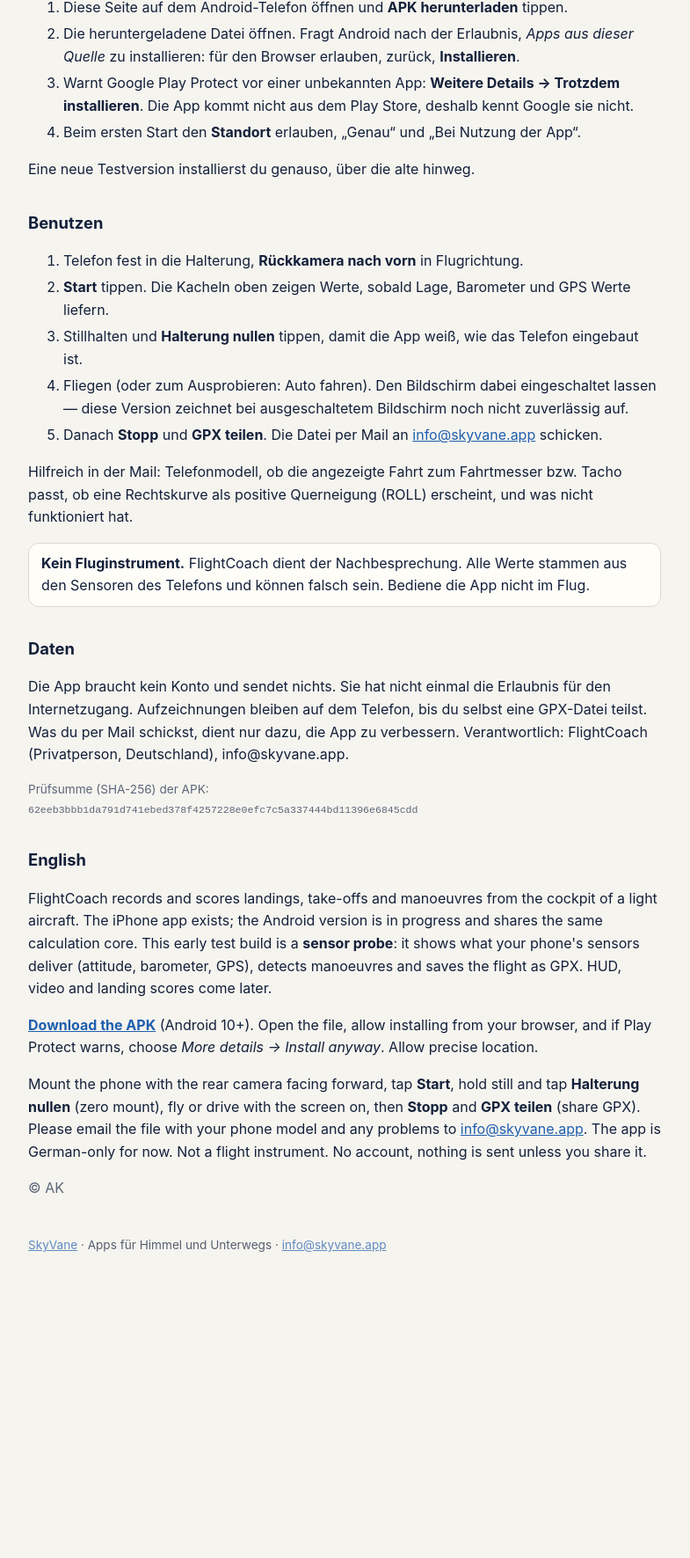
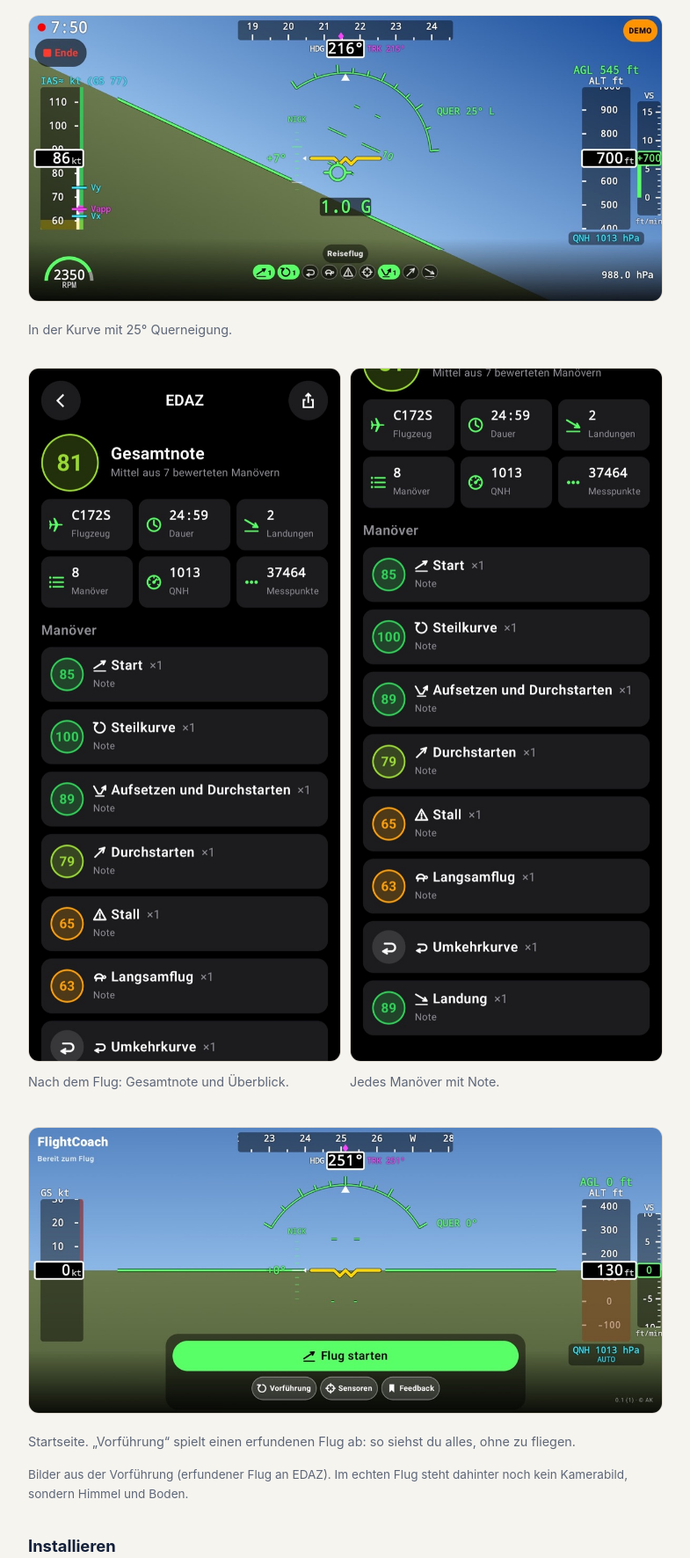
Before and after one commit to SkyVaneApp/skyvaneapp.github.io, a plain HTML site: page docs/flightcoach-android-jb4tvi1f3t/index.html in a window 1280 px wide. Shown: the part 1029-2800 px from the top of the page at 88% size, without its empty margins (248-1033 px from the left). Before the commit the page ends 2496 px from the top, so only its background shows below. Drawn offline with Linux system fonts and the light colour scheme.

Commit message:
FlightCoach Android 0.2 (2): HUD und Auswertung, Screenshots auf der Testseite
Co-Authored-By: Claude Opus 5.5 <noreply@anthropic.com>

```diff
--- a/docs/flightcoach-android-jb4tvi1f3t/index.html
+++ b/docs/flightcoach-android-jb4tvi1f3t/index.html
@@ -12,6 +12,9 @@
   img.shot { width: 100%; border-radius: 12px; border: 1px solid var(--line); margin: .5em 0; }
   .dl { display: block; text-align: center; background: var(--accent); color: #fff; text-decoration: none; font-weight: 600;
         font-size: 1.1rem; padding: 14px 18px; border-radius: 14px; margin: 1.2em 0 .4em; }
+  figure { margin: 1em 0; } figcaption { color: var(--dim); font-size: .9rem; margin-top: .3em; }
+  .pair { display: grid; grid-template-columns: 1fr 1fr; gap: 12px; }
+  .pair img.shot { margin: 0; }
   .note { background: var(--card); border: 1px solid var(--line); border-radius: 12px; padding: 10px 14px; }
   ol li, ul li { margin: .3em 0; } code { font-size: .85em; word-break: break-all; }
 </style>
@@ -19,19 +22,32 @@
 <body>
 <img class="icon" src="icon.png" alt="FlightCoach">
 <h1>FlightCoach für Android</h1>
-<p class="dim">Testversion <span class="ver">0.1 (1)</span> · Stand <span class="date">27.11.2026</span> · <a href="#en">English</a></p>
+<p class="dim">Testversion <span class="ver">0.2 (2)</span> · Stand <span class="date">27.11.2026</span> · <a href="#en">English</a></p>
 
 <p>FlightCoach filmt und bewertet Landungen, Starts und Manöver aus dem Cockpit einer Motormaschine. Auf dem iPhone gibt
 es die App schon; die Android-Fassung entsteht gerade. Ihr Rechenkern ist derselbe wie auf dem iPhone und liefert für
 dieselben Daten dieselben Ergebnisse.</p>
-<p>Diese frühe Testversion ist eine <strong>Sensorprobe</strong>. Sie zeigt, was die Sensoren deines Telefons liefern
-(Lage, Barometer, GPS), erkennt Manöver und schreibt den Flug als GPX-Datei. HUD, Video und Landebewertung kommen
-später. Gesucht sind Aufzeichnungen von möglichst vielen verschiedenen Telefonen.</p>
+<p>Diese Testversion zeigt im Flug ein <strong>HUD wie auf dem iPhone</strong> (Fahrt, Höhe, Variometer, Lage, Kurs,
+Bahnvektor, Lastvielfaches), erkennt Starts, Landungen, Touch-and-go, Durchstarten, Steilkurven, Langsamflug und Stall
+und gibt nach dem Flug für jedes Manöver eine Note. Den Flug kannst du als GPX-Datei teilen. Kamerabild und Video
+kommen später. Gesucht sind Aufzeichnungen von möglichst vielen verschiedenen Telefonen.</p>
 
-<a class="dl" href="flightcoach.apk" download>APK herunterladen · <span class="mb">2,9</span> MB</a>
+<a class="dl" href="flightcoach.apk" download>APK herunterladen · <span class="mb">3,2</span> MB</a>
 <p class="dim" style="text-align:center;margin-top:0">Android 10 oder neuer · Gyroskop und GPS nötig, Barometer empfohlen</p>
 
-<img class="shot" src="sensorprobe.jpg" alt="Sensorprobe während einer Aufzeichnung">
+<figure><img class="shot" src="2-hud-endanflug.jpg" alt="HUD im Endanflug"><figcaption>Im Endanflug: Fahrtband mit
+Vapp, Höhe über Grund, Variometer, Bahnvektor; unten die Manöverleiste, das laufende Manöver gelb.</figcaption></figure>
+<figure><img class="shot" src="3-hud-kurve.jpg" alt="HUD in der Kurve"><figcaption>In der Kurve mit 25° Querneigung.
+</figcaption></figure>
+<div class="pair">
+<figure><img class="shot" src="4-auswertung.jpg" alt="Auswertung nach dem Flug"><figcaption>Nach dem Flug: Gesamtnote
+und Überblick.</figcaption></figure>
+<figure><img class="shot" src="5-manoever.jpg" alt="Manöver mit Noten"><figcaption>Jedes Manöver mit Note.</figcaption></figure>
+</div>
+<figure><img class="shot" src="1-start.jpg" alt="Startseite"><figcaption>Startseite. „Vorführung“ spielt einen
+erfundenen Flug ab: so siehst du alles, ohne zu fliegen.</figcaption></figure>
+<p class="dim" style="font-size:.85rem">Bilder aus der Vorführung (erfundener Flug an EDAZ). Im echten Flug steht
+dahinter noch kein Kamerabild, sondern Himmel und Boden.</p>
 
 <h2>Installieren</h2>
 <ol>
@@ -46,16 +62,18 @@ später. Gesucht sind Aufzeichnungen von möglichst vielen verschiedenen Telefon
 
 <h2>Benutzen</h2>
 <ol>
-  <li>Telefon fest in die Halterung, <strong>Rückkamera nach vorn</strong> in Flugrichtung.</li>
-  <li><strong>Start</strong> tippen. Die Kacheln oben zeigen Werte, sobald Lage, Barometer und GPS Werte liefern.</li>
-  <li>Stillhalten und <strong>Halterung nullen</strong> tippen, damit die App weiß, wie das Telefon eingebaut ist.</li>
+  <li>Zum Kennenlernen: auf der Startseite <strong>Vorführung</strong> tippen.</li>
+  <li>Telefon quer und fest in die Halterung, <strong>Rückkamera nach vorn</strong> in Flugrichtung.</li>
+  <li><strong>Flug starten</strong> tippen. Stillhalten und oben rechts <strong>Eichen</strong> tippen, damit die App
+    weiß, wie das Telefon eingebaut ist. Im Geradeausflug richtet <strong>Lage 0</strong> den Horizont nach.</li>
   <li>Fliegen (oder zum Ausprobieren: Auto fahren). Den Bildschirm dabei eingeschaltet lassen — diese Version
     zeichnet bei ausgeschaltetem Bildschirm noch nicht zuverlässig auf.</li>
-  <li>Danach <strong>Stopp</strong> und <strong>GPX teilen</strong>. Die Datei per Mail an
+  <li>Danach oben links <strong>Ende</strong>. In der Auswertung oben rechts teilen und die GPX-Datei per Mail an
     <a href="mailto:info@skyvane.app?subject=FlightCoach%20Android%20Test">info@skyvane.app</a> schicken.</li>
 </ol>
 <p>Hilfreich in der Mail: Telefonmodell, ob die angezeigte Fahrt zum Fahrtmesser bzw. Tacho passt, ob eine Rechtskurve
-als positive Querneigung (ROLL) erscheint, und was nicht funktioniert hat.</p>
+nach rechts angezeigt wird („QUER … R“), und was nicht funktioniert hat. „Sensoren“ auf der Startseite zeigt die
+Rohwerte der Sensoren.</p>
 
 <div class="note"><strong>Kein Fluginstrument.</strong> FlightCoach dient der Nachbesprechung. Alle Werte stammen aus
 den Sensoren des Telefons und können falsch sein. Bediene die App nicht im Flug.</div>
@@ -64,18 +82,19 @@ den Sensoren des Telefons und können falsch sein. Bediene die App nicht im Flug
 <p>Die App braucht kein Konto und sendet nichts. Sie hat nicht einmal die Erlaubnis für den Internetzugang. Aufzeichnungen bleiben auf dem Telefon, bis du selbst eine
 GPX-Datei teilst. Was du per Mail schickst, dient nur dazu, die App zu verbessern. Verantwortlich: FlightCoach (Privatperson,
 Deutschland), info@skyvane.app.</p>
-<p class="dim" style="font-size:.85rem">Prüfsumme (SHA-256) der APK:<br><code><span class="sha">62eeb3bbb1da791d741ebed378f4257228e0efc7c5a337444bd11396e6845cdd</span></code></p>
+<p class="dim" style="font-size:.85rem">Prüfsumme (SHA-256) der APK:<br><code><span class="sha">6720a7c7300c3a75e4f5066ab9430144207d2a496e2e234c82a1c95f79a0ee34</span></code></p>
 
 <h2 id="en">English</h2>
 <p>FlightCoach records and scores landings, take-offs and manoeuvres from the cockpit of a light aircraft. The iPhone app
 exists; the Android version is in progress and shares the same calculation core. This early test build is a
-<strong>sensor probe</strong>: it shows what your phone's sensors deliver (attitude, barometer, GPS), detects manoeuvres
-and saves the flight as GPX. HUD, video and landing scores come later.</p>
+<strong>early test build</strong>: an iPhone-style HUD in flight, automatic detection of take-offs, landings,
+touch-and-goes, go-arounds, steep turns, slow flight and stalls, and a score for each manoeuvre after the flight.
+Camera and video come later. Tap <em>Vorführung</em> on the start screen to watch a demo flight.</p>
 <p><a href="flightcoach.apk" download><strong>Download the APK</strong></a> (Android 10+). Open the file, allow installing
 from your browser, and if Play Protect warns, choose <em>More details → Install anyway</em>. Allow precise location.</p>
-<p>Mount the phone with the rear camera facing forward, tap <strong>Start</strong>, hold still and tap
-<strong>Halterung nullen</strong> (zero mount), fly or drive with the screen on, then <strong>Stopp</strong> and
-<strong>GPX teilen</strong> (share GPX). Please email the file with your phone model and any problems to
+<p>Mount the phone landscape with the rear camera facing forward, tap <strong>Flug starten</strong>, hold still and
+tap <strong>Eichen</strong> (calibrate mount), fly or drive with the screen on, then <strong>Ende</strong> and share the
+GPX from the summary. Please email the file with your phone model and any problems to
 <a href="mailto:info@skyvane.app?subject=FlightCoach%20Android%20Test">info@skyvane.app</a>. The app is German-only for now.
 Not a flight instrument. No account, nothing is sent unless you share it.</p>
 
```
Also changed, not shown: docs/flightcoach-android-jb4tvi1f3t/1-start.jpg (added), docs/flightcoach-android-jb4tvi1f3t/2-hud-endanflug.jpg (added), docs/flightcoach-android-jb4tvi1f3t/3-hud-kurve.jpg (added), docs/flightcoach-android-jb4tvi1f3t/4-auswertung.jpg (added), docs/flightcoach-android-jb4tvi1f3t/5-manoever.jpg (added), docs/flightcoach-android-jb4tvi1f3t/sensorprobe.jpg (deleted), 1 other file.
